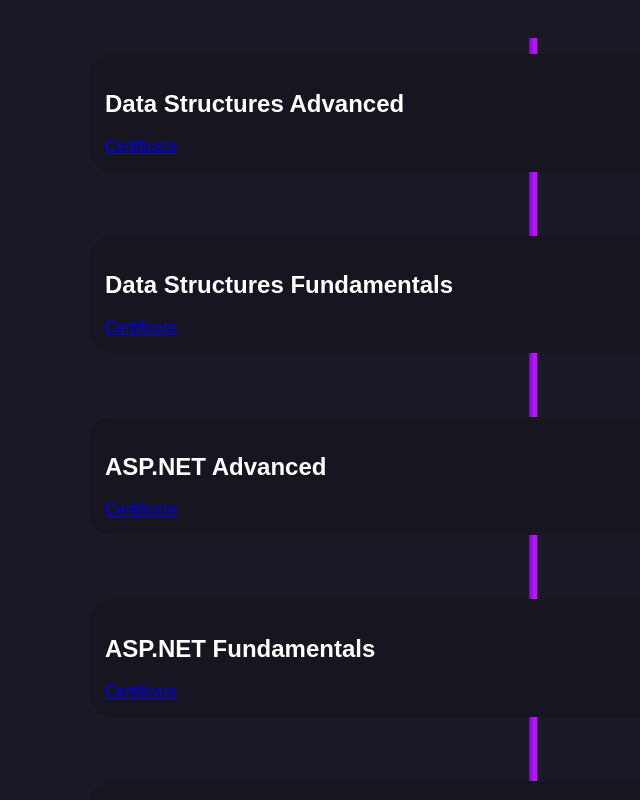
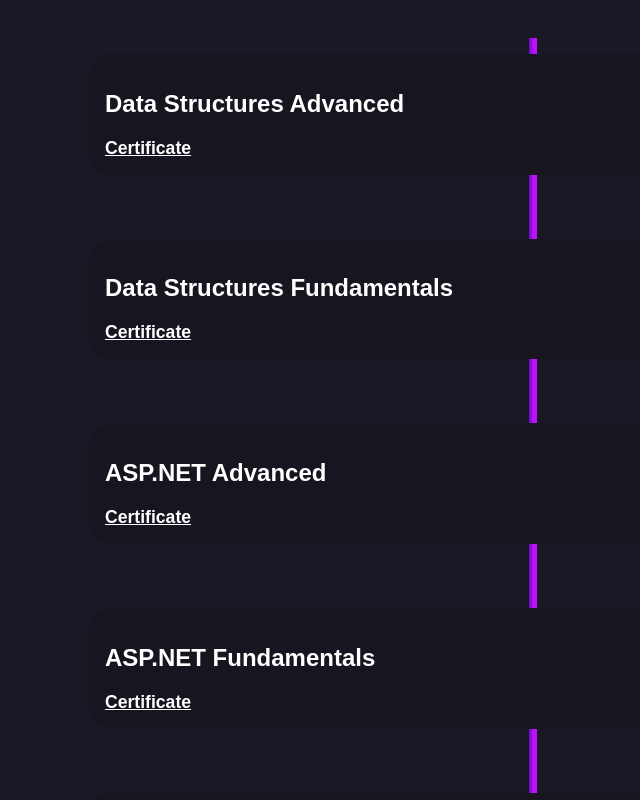
Before and after one commit to RosenYordanov2003/Personal-Portfolio, a React (Create React App) app: page / in a window 1280 px wide. Shown: the part 4680-5480 px from the top of the page, without its empty margins (103-743 px from the left). Built offline with nearby package versions, Linux system fonts and the light colour scheme.

Commit message:
Change certificate design

```diff
--- a/src/components/Education/EducationModules/EducationModule.css
+++ b/src/components/Education/EducationModules/EducationModule.css
@@ -6,6 +6,16 @@
     position: relative;
     margin-bottom: 3rem;
     color: white;
+}
+.module-card a{
+    color: white;
+    text-decoration: underline;
+    font-size: 1.1rem;
+    font-weight: bolder;
+    transition: opacity 0.3s ease-in;
+}
+.module-card a:hover{
+    opacity: 0.5;
 }
 .education-timeline-container .animated:nth-child(even) .module-card{
     transform: translateX(50%);
```
